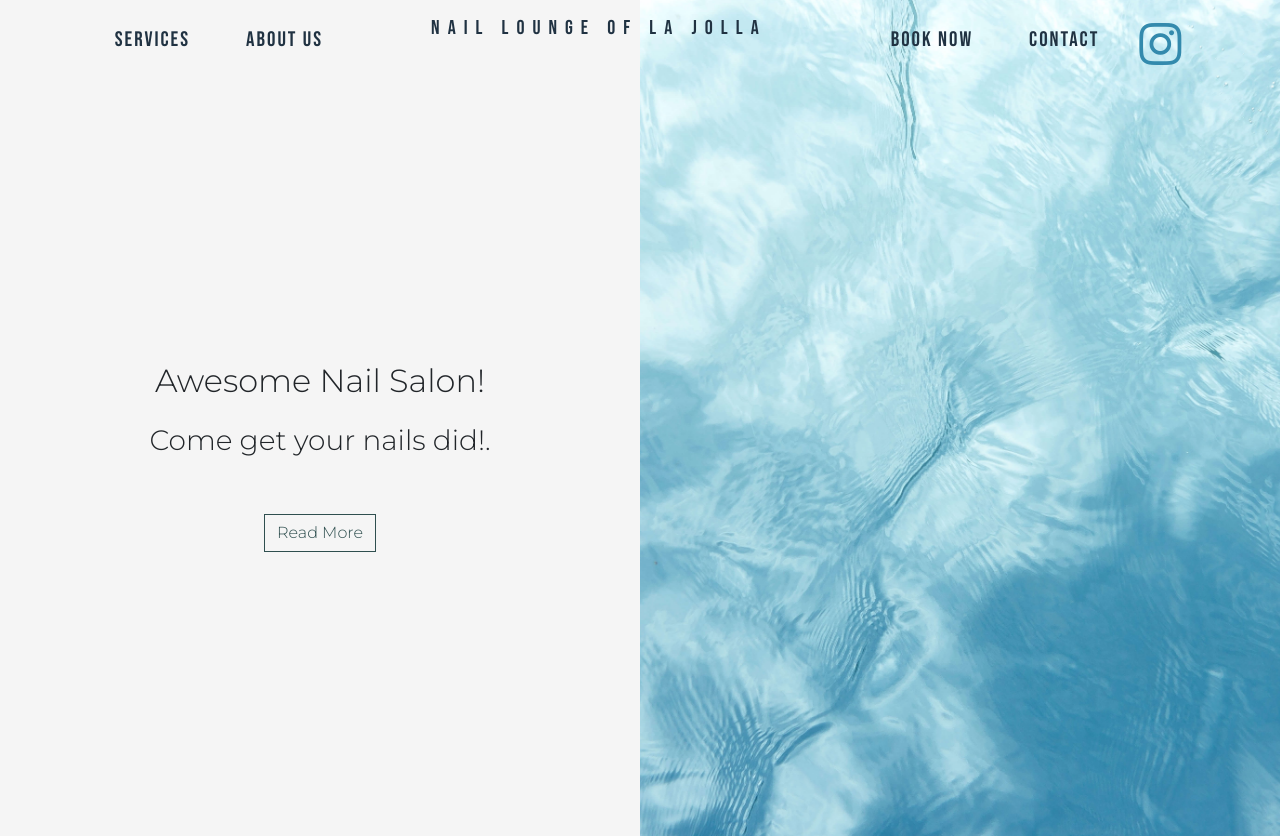
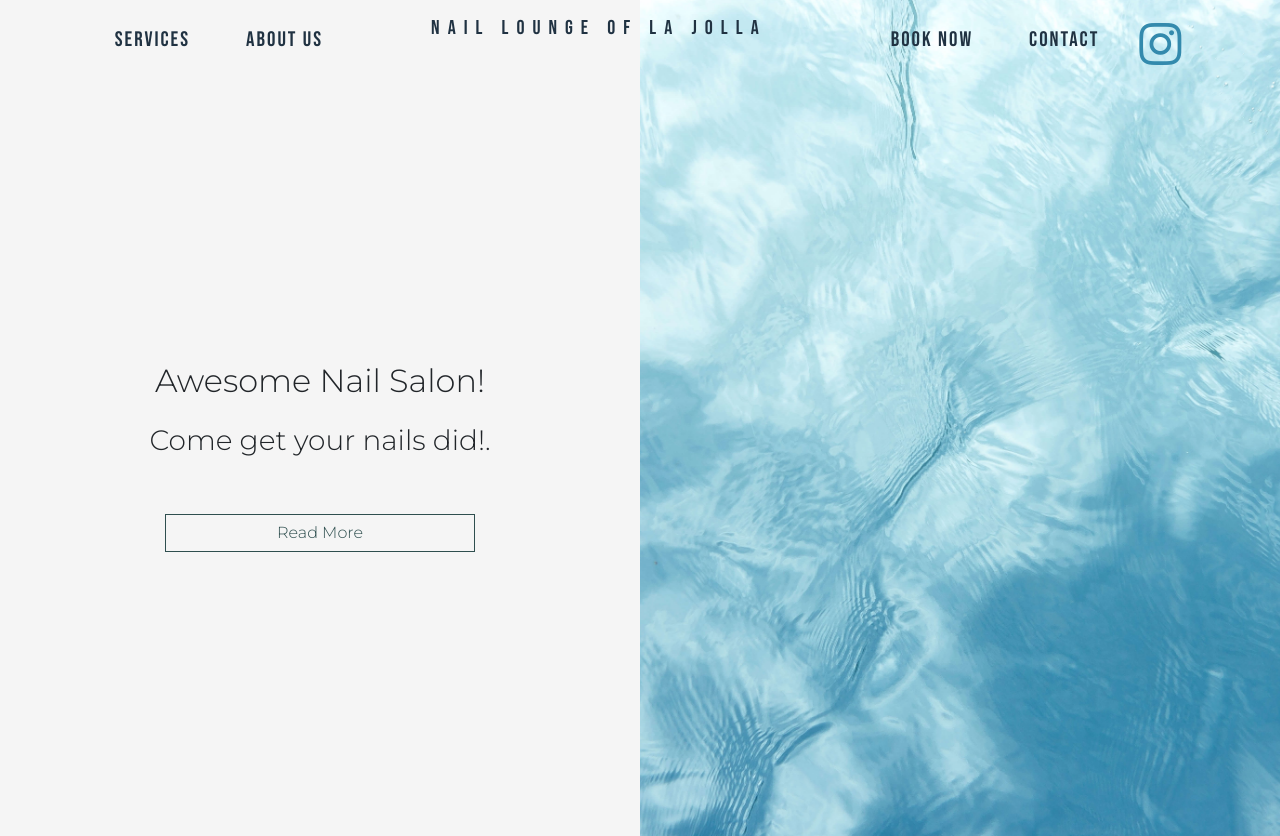
Before and after one commit to Nail-Lounge-of-La-Jolla/nail-lounge, a React (Create React App) app in the folder client/: page / in a window 1280 px wide. Built offline with nearby package versions, Linux system fonts and the light colour scheme.

Commit message:
fixed accordion

```diff
--- a/client/src/components/ServiceList/index.js
+++ b/client/src/components/ServiceList/index.js
@@ -1,8 +1,10 @@
 import React from "react";
 import services from "../../services.json";
-// import TechListItem from "../TechListItem";
 import "./style.css";
 import Accordion from "react-bootstrap/Accordion"
+import  useAccordionButton  from 'react-bootstrap/AccordionButton';
+import AccordionContext from "react-bootstrap/Card"
+
 
 
 
@@ -14,31 +16,8 @@ function ServiceList() {
     if (service.repo !== null) {
       return (
         <div className="row">
-          {/* <div className="col-sm text-center">
-            <a className="repoLink" href={service.repo} target="_blank">
-              <button type="button" className="btn btn-info repoBtn">
-                Code
-              </button>
-            </a>
-          </div> */}
-          <div className="col-sm text-center">
-          <Accordion>
-  <Accordion.Item eventKey="0">
-    <Accordion.Header>View Services</Accordion.Header>
-    <Accordion.Body>
-      Lorem ipsum dolor sit amet, consectetur adipiscing elit, sed do eiusmod
-      tempor incididunt ut labore et dolore magna aliqua. Ut enim ad minim
-      veniam, quis nostrud exercitation ullamco laboris nisi ut aliquip ex ea
-      commodo consequat. Duis aute irure dolor in reprehenderit in voluptate
-      velit esse cillum dolore eu fugiat nulla pariatur. Excepteur sint occaecat
-      cupidatat non proident, sunt in culpa qui officia deserunt mollit anim id
-      est laborum.
-    </Accordion.Body>
-  </Accordion.Item>
 
-</Accordion>
 
-          </div>
         </div>
 
         // <Service />
@@ -71,13 +50,22 @@ function ServiceList() {
               <h4 className="card-title">{service.title}</h4>
               <div className="row card-text">
                 <p>{service.about}</p>
-                <ul className="technologies">
-                  {/* <TechListItem techItems={service.technologies}></TechListItem> */}
-                </ul>
               </div>
               {checkRepoLink(service)}
             </div>
+            <div className="col-sm text-center">
+              <Accordion defaultActiveKey="0">
+              <Accordion.Item>
+                <Accordion.Header>View Services</Accordion.Header>
+                <Accordion.Body>
+
+                </Accordion.Body>
+              </Accordion.Item>
+              </Accordion>
+
           </div>
+          </div>
+
         </div>
       </div>
     </div>
--- a/client/src/components/ServiceList/style.css
+++ b/client/src/components/ServiceList/style.css
@@ -30,8 +30,19 @@
   margin: auto;
   width: 90%;
 }
-#Accordion{
- width: 100%;
+button{
+ width: 50%;
+ border: none;
+ background-color: #338aad;
+ color: #f5f5f5;
+ border:  #338aad solid 1px;
+
+}
+button:hover{
+  color: #f5f5f5;
+  background-color: #d7a573;
+  border: #d7a573 solid 1px;
+
 }
 
 .repoBtn:hover,
```
